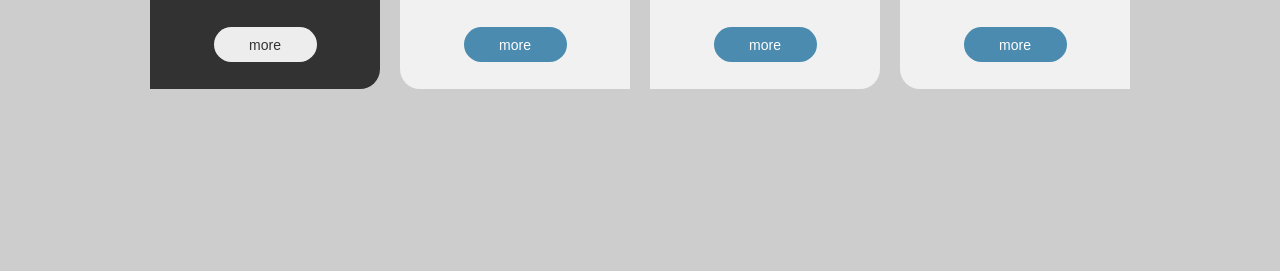
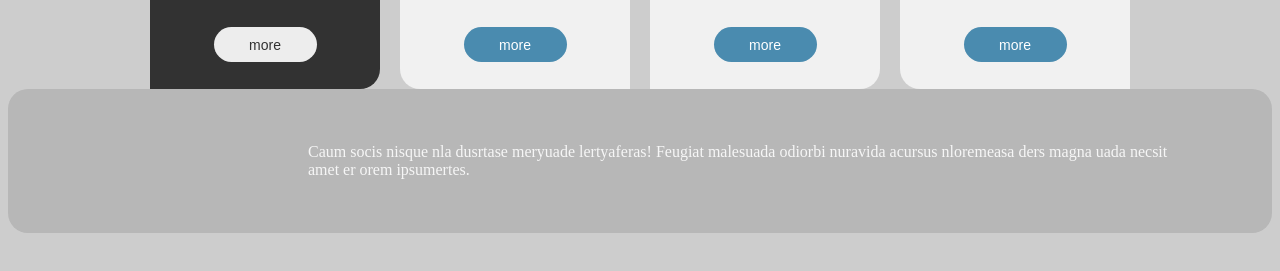
Before and after one commit to szobek/shiwaforce_test, a plain HTML site: page index.html in a window 1280 px wide. Shown: the part 249-520 px from the top of the page. Drawn offline with Linux system fonts and the light colour scheme.

Commit message:
create content div

```diff
--- a/index.html
+++ b/index.html
@@ -58,6 +58,9 @@
                 </div>
         </div>
     </div>
+    <div class="page-content">
+        Caum socis nisque nla dusrtase meryuade lertyaferas! Feugiat malesuada odiorbi nuravida acursus nloremeasa ders magna uada necsit amet er orem ipsumertes.
+    </div>
     <div class="social-icons"></div>
 </body>
 
--- a/style.scss
+++ b/style.scss
@@ -1,3 +1,5 @@
+$border-radius:20px;
+
 body{
     background: #cdcdcd;
     .cards{
@@ -42,7 +44,7 @@
                 margin: auto;
                 width: 103px;
                 height: 35px;
-                border-radius: 20px;
+                border-radius:  $border-radius;
                 font-family: Arial;
                 font-size: 14px;
                 background-color: #ededed;
@@ -69,5 +71,19 @@
                 color: #fff;
             }
         }
+
+    }
+    .page-content{
+        display: flex;
+        justify-content: center;
+        align-items: center;
+        padding-left: 300px;
+        padding-right: 100px;
+        background-color: #b7b7b7;
+        color: #f6f6f6;
+        max-width: 950px;
+        height: 144px;
+        border-radius: $border-radius;
+        margin: auto;
     }
 }
```
Also changed, not shown: style.css, 1 other file.
